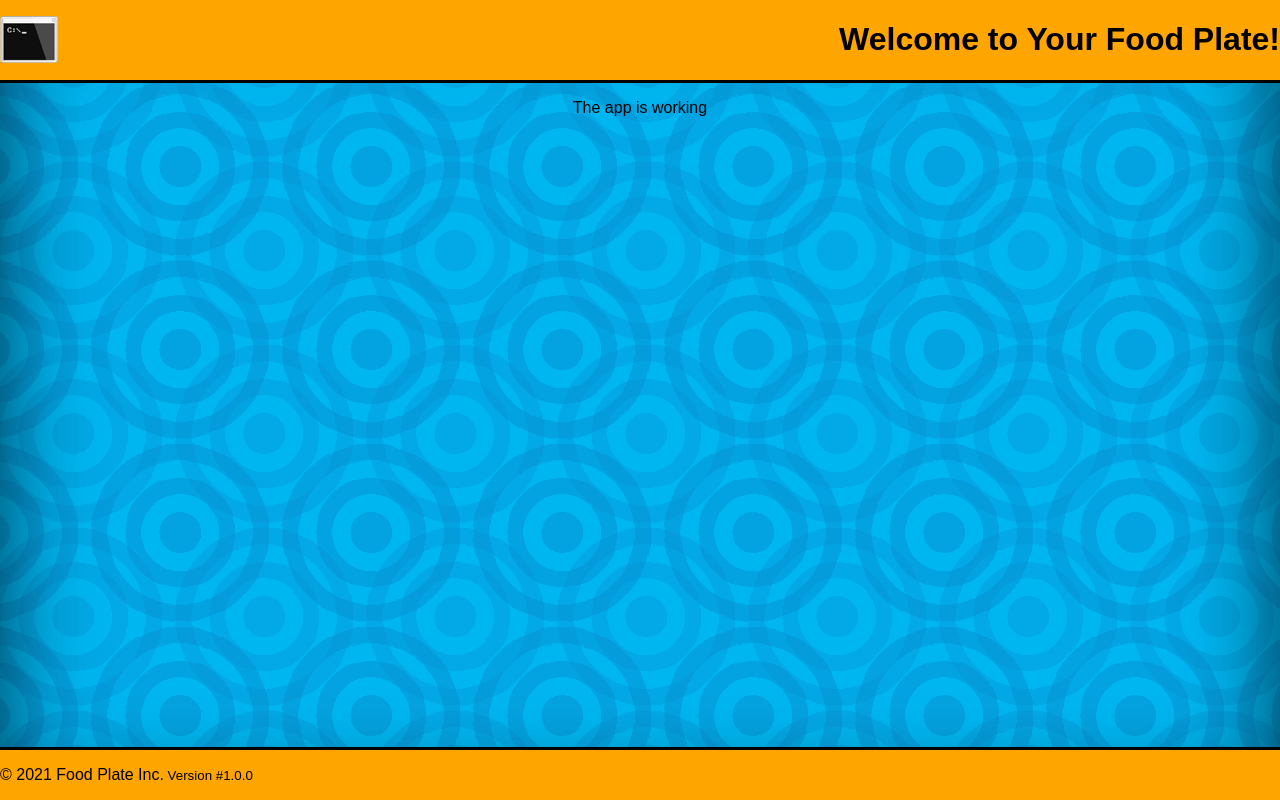
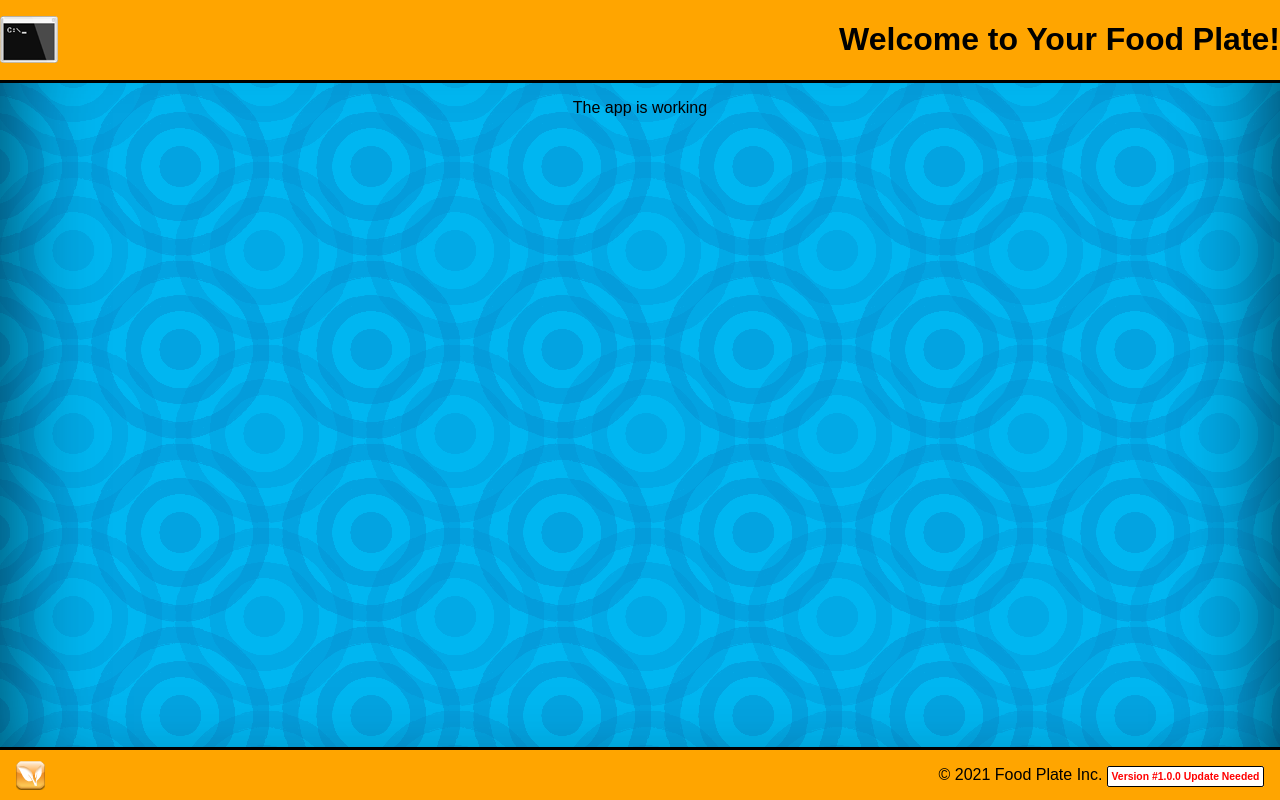
Before and after one commit to oaklandevans/FoodPlate-cli-Repo, an Angular app: page / in a window 1280 px wide. Built offline with nearby package versions, Linux system fonts and the light colour scheme.

Commit message:
data-binding

```diff
--- a/src/app/footer/footer.component.css
+++ b/src/app/footer/footer.component.css
@@ -5,3 +5,21 @@ footer {
     border-top: 3px solid #000;
     text-align: left;
 }
+
+footer > * {
+    padding: 0 1em;
+}
+
+.footer--update {
+    color: red;
+    font-weight: bold;
+    font-size: 0.65em;
+    background-color: white;
+    border: black 1px solid;
+    border-radius: 0.2em;
+    padding: 0.35em;
+}
+
+.footer--update::after {
+    content: " Update Needed";
+}
--- a/src/app/footer/footer.component.html
+++ b/src/app/footer/footer.component.html
@@ -1,3 +1,6 @@
 <footer class="header-footer">
-    <p>&copy; 2021 Food Plate Inc.<small> Version #{{versionString}}</small></p>
+    <img [src]="icon" [alt]="logoAlt">
+    <p>&copy; 2021 Food Plate Inc.
+        <small [attr.data-version]="versionString" [class.footer--update]="!isCurrent"> Version #{{versionString}}</small>
+    </p>
 </footer>
--- a/src/app/footer/footer.component.ts
+++ b/src/app/footer/footer.component.ts
@@ -8,6 +8,9 @@ import { Component, OnInit } from '@angular/core';
 export class FooterComponent implements OnInit {
 
   versionString: string = "1.0.0";
+  icon: string = 'assets/images/icons/icons-29.png';
+  logoAlt: string = 'FoodPlate logo';
+  isCurrent: boolean = false;
 
   constructor() { }
 
```
